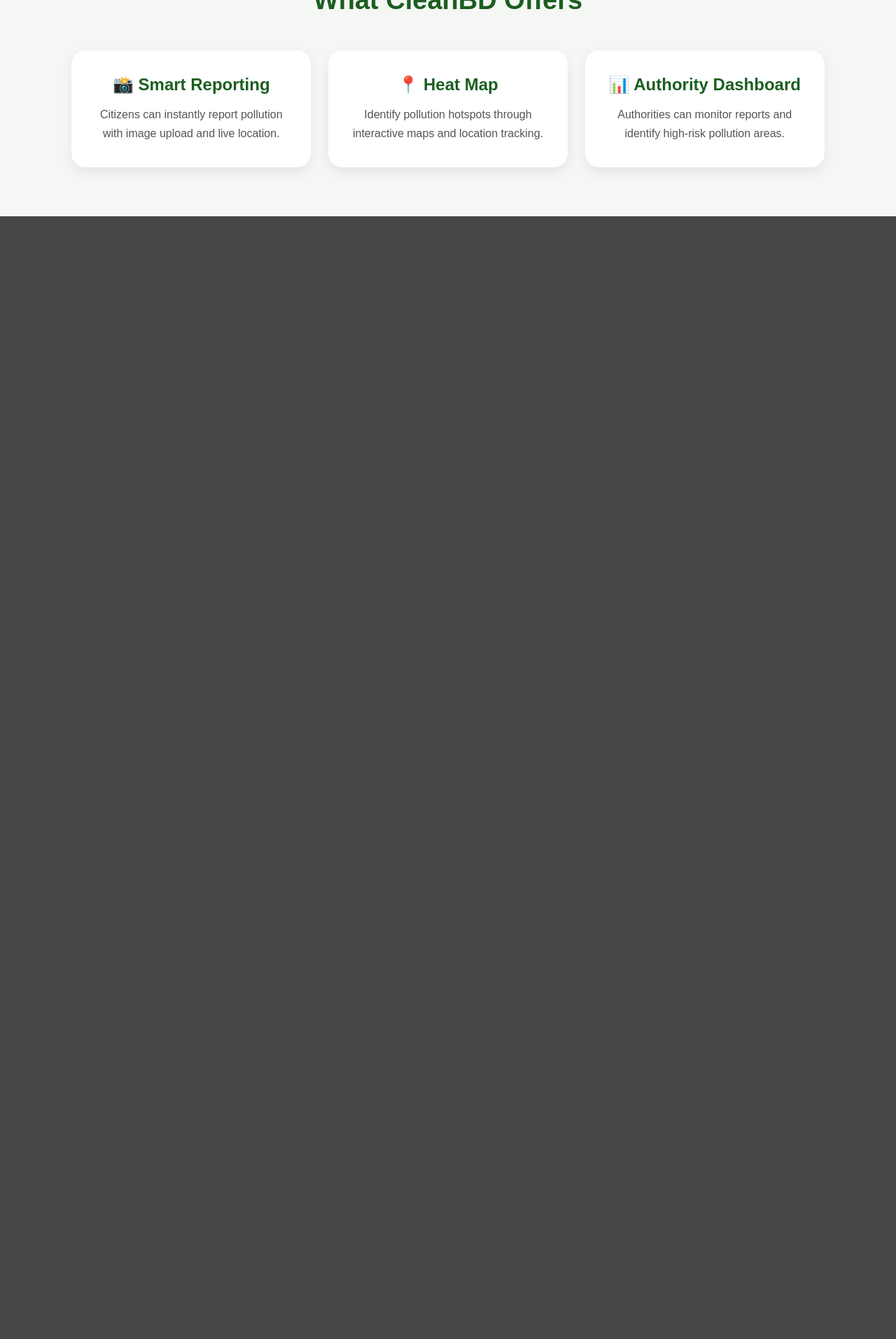
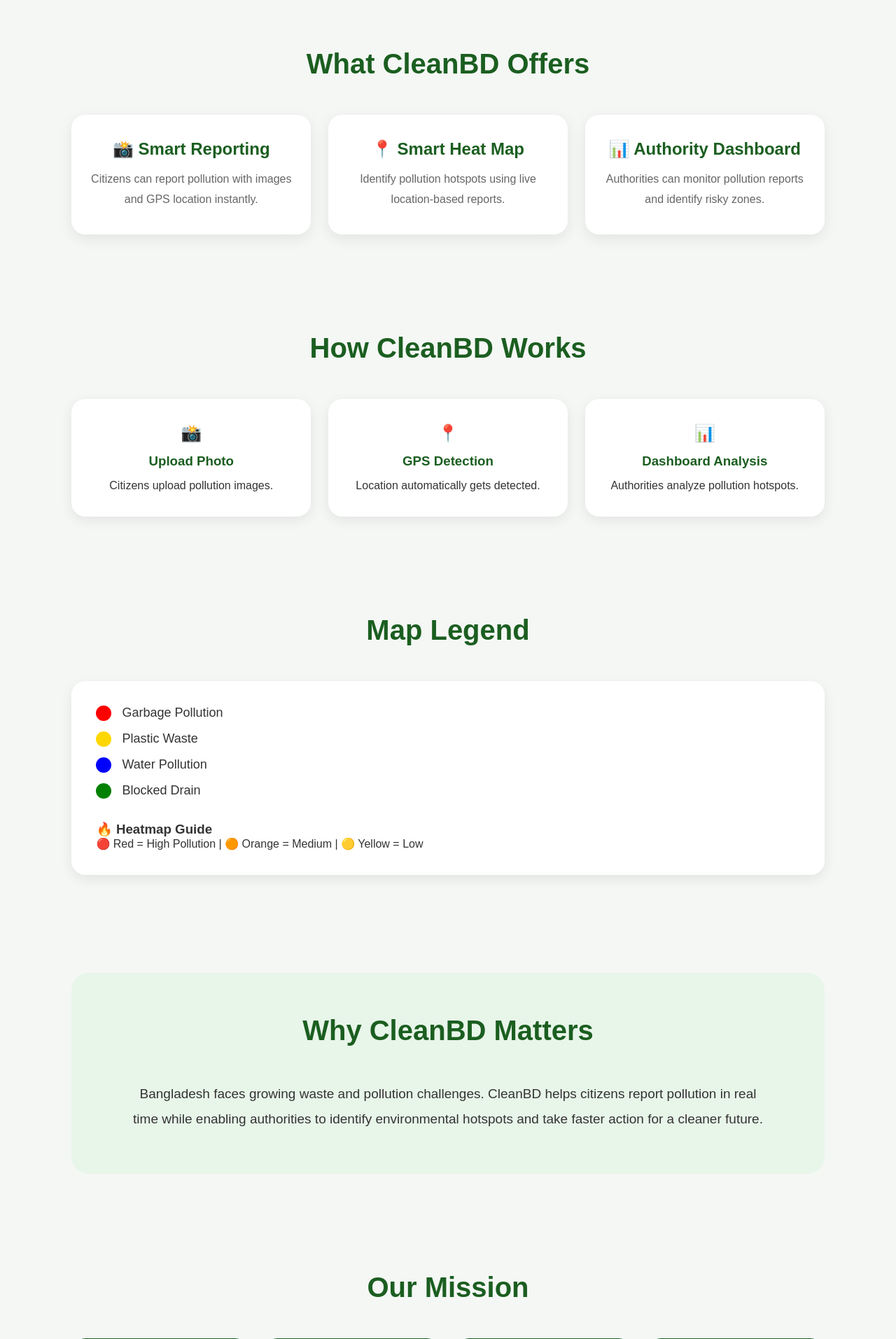
Before and after one commit to Hindol10/CleanBD, a Flask app: page / in a window 1280 px wide. Shown: the part 794-2707 px from the top of the page at 70% size. Before the commit the page ends 1103 px from the top, so only its background shows below. Run offline with Flask 3, Linux system fonts and the light colour scheme.

Commit message:
final homepage redesign

````diff
--- a/templates/home.html
+++ b/templates/home.html
@@ -1,11 +1,10 @@
+```html
 <!DOCTYPE html>
 <html lang="en">
 <head>
     <meta charset="UTF-8">
     <meta name="viewport" content="width=device-width, initial-scale=1.0">
     <title>CleanBD</title>
-
-    <link rel="stylesheet" href="{{ url_for('static', filename='css/style.css') }}">
 
     <style>
         *{
@@ -16,74 +15,88 @@
         }
 
         body{
-            background:#f5f7f5;
+            background:#f4f7f4;
+            color:#333;
         }
 
+        /* NAVBAR */
         nav{
             background:#1b5e20;
-            padding:15px 8%;
+            padding:18px 8%;
             display:flex;
             justify-content:space-between;
             align-items:center;
             color:white;
+            position:sticky;
+            top:0;
+            z-index:1000;
         }
 
         nav h2{
-            font-size:28px;
+            font-size:30px;
         }
 
         nav ul{
             list-style:none;
             display:flex;
-            gap:20px;
+            gap:25px;
         }
 
         nav ul li a{
             text-decoration:none;
             color:white;
             font-weight:bold;
+            transition:0.3s;
         }
 
-        /* HERO SECTION */
+        nav ul li a:hover{
+            color:#c8e6c9;
+        }
+
+        /* HERO */
         .hero{
             position:relative;
-            height:80vh;
+            height:88vh;
             background:
-            linear-gradient(rgba(0,0,0,0.55),
-            rgba(0,0,0,0.55)),
-            url('https://images.unsplash.com/photo-1621451537084-482c73073a0f?q=80&w=1400');
+            linear-gradient(
+            rgba(0,0,0,0.58),
+            rgba(0,0,0,0.58)),
+            url('https://images.unsplash.com/photo-1622737133809-d95047b9e673?q=80&w=1600');
             background-size:cover;
             background-position:center;
             display:flex;
+            justify-content:center;
             align-items:center;
-            justify-content:center;
             text-align:center;
             color:white;
             padding:20px;
         }
 
         .hero-content{
-            max-width:800px;
+            max-width:850px;
         }
 
         .hero h1{
-            font-size:52px;
-            margin-bottom:15px;
+            font-size:58px;
+            line-height:1.2;
+            margin-bottom:20px;
+            text-shadow:0 4px 15px rgba(0,0,0,0.3);
         }
 
         .hero p{
-            font-size:20px;
-            margin-bottom:30px;
-            line-height:1.7;
+            font-size:22px;
+            line-height:1.8;
+            margin-bottom:35px;
+            color:#f1f1f1;
         }
 
         .btn{
             display:inline-block;
-            padding:14px 30px;
             background:#43a047;
             color:white;
             text-decoration:none;
-            border-radius:40px;
+            padding:15px 35px;
+            border-radius:50px;
             font-size:18px;
             font-weight:bold;
             transition:0.3s;
@@ -93,18 +106,18 @@
             transform:scale(1.05);
         }
 
-        /* FEATURES */
-        .features{
+        section{
             padding:70px 8%;
-            text-align:center;
         }
 
         .section-title{
-            font-size:38px;
+            text-align:center;
             color:#1b5e20;
+            font-size:40px;
             margin-bottom:50px;
         }
 
+        /* CARDS */
         .card-container{
             display:grid;
             grid-template-columns:repeat(auto-fit,minmax(260px,1fr));
@@ -113,9 +126,10 @@
 
         .card{
             background:white;
+            padding:35px 25px;
             border-radius:20px;
-            padding:35px 25px;
-            box-shadow:0 6px 18px rgba(0,0,0,0.08);
+            text-align:center;
+            box-shadow:0 6px 20px rgba(0,0,0,0.08);
             transition:0.3s;
         }
 
@@ -130,29 +144,127 @@
         }
 
         .card p{
-            color:#555;
-            line-height:1.7;
+            color:#666;
+            line-height:1.8;
+        }
+
+        /* HOW IT WORKS */
+        .steps{
+            display:grid;
+            grid-template-columns:repeat(auto-fit,minmax(260px,1fr));
+            gap:25px;
+        }
+
+        .step{
+            background:white;
+            border-radius:20px;
+            text-align:center;
+            padding:35px;
+            box-shadow:0 5px 18px rgba(0,0,0,0.08);
+        }
+
+        .step h3{
+            color:#1b5e20;
+            margin:15px 0;
+        }
+
+        /* LEGEND */
+        .legend{
+            background:white;
+            border-radius:20px;
+            padding:35px;
+            box-shadow:0 6px 18px rgba(0,0,0,0.08);
+        }
+
+        .legend-item{
+            display:flex;
+            align-items:center;
+            margin-bottom:15px;
+            font-size:18px;
+        }
+
+        .dot{
+            width:22px;
+            height:22px;
+            border-radius:50%;
+            margin-right:15px;
+        }
+
+        /* WHY */
+        .why{
+            text-align:center;
+            background:#e8f5e9;
+            border-radius:25px;
+            padding:60px 30px;
+        }
+
+        .why p{
+            font-size:19px;
+            line-height:1.9;
+            max-width:900px;
+            margin:auto;
+        }
+
+        /* STATS */
+        .stats{
+            display:grid;
+            grid-template-columns:repeat(auto-fit,minmax(200px,1fr));
+            gap:20px;
+        }
+
+        .stat-box{
+            background:#1b5e20;
+            color:white;
+            text-align:center;
+            border-radius:20px;
+            padding:35px;
+        }
+
+        .stat-box h2{
+            font-size:38px;
+        }
+
+        .stat-box p{
+            margin-top:10px;
+        }
+
+        footer{
+            background:#1b5e20;
+            color:white;
+            text-align:center;
+            padding:25px;
+            margin-top:50px;
         }
 
         @media(max-width:768px){
 
+            nav{
+                flex-direction:column;
+                gap:12px;
+            }
+
+            nav ul{
+                flex-wrap:wrap;
+                justify-content:center;
+            }
+
             .hero{
-                height:70vh;
+                height:75vh;
             }
 
             .hero h1{
-                font-size:34px;
+                font-size:35px;
             }
 
             .hero p{
-                font-size:16px;
+                font-size:17px;
             }
 
-            nav{
-                flex-direction:column;
-                gap:10px;
+            .section-title{
+                font-size:30px;
             }
         }
+
     </style>
 </head>
 
@@ -171,7 +283,7 @@
 
     <section class="hero">
         <div class="hero-content">
-            <h1>Smart Waste & Pollution Reporting</h1>
+            <h1>Transforming Pollution Reports Into Cleaner Communities</h1>
 
             <p>
                 Help make Bangladesh cleaner by reporting
@@ -185,41 +297,133 @@
         </div>
     </section>
 
-    <section class="features">
-
-        <h2 class="section-title">
-            What CleanBD Offers
-        </h2>
+    <section>
+        <h2 class="section-title">What CleanBD Offers</h2>
 
         <div class="card-container">
 
             <div class="card">
                 <h3>📸 Smart Reporting</h3>
-                <p>
-                    Citizens can instantly report pollution
-                    with image upload and live location.
-                </p>
+                <p>Citizens can report pollution with images and GPS location instantly.</p>
             </div>
 
             <div class="card">
-                <h3>📍 Heat Map</h3>
-                <p>
-                    Identify pollution hotspots through
-                    interactive maps and location tracking.
-                </p>
+                <h3>📍 Smart Heat Map</h3>
+                <p>Identify pollution hotspots using live location-based reports.</p>
             </div>
 
             <div class="card">
                 <h3>📊 Authority Dashboard</h3>
-                <p>
-                    Authorities can monitor reports and
-                    identify high-risk pollution areas.
-                </p>
+                <p>Authorities can monitor pollution reports and identify risky zones.</p>
             </div>
 
         </div>
+    </section>
 
+    <section>
+        <h2 class="section-title">How CleanBD Works</h2>
+
+        <div class="steps">
+
+            <div class="step">
+                <h2>📸</h2>
+                <h3>Upload Photo</h3>
+                <p>Citizens upload pollution images.</p>
+            </div>
+
+            <div class="step">
+                <h2>📍</h2>
+                <h3>GPS Detection</h3>
+                <p>Location automatically gets detected.</p>
+            </div>
+
+            <div class="step">
+                <h2>📊</h2>
+                <h3>Dashboard Analysis</h3>
+                <p>Authorities analyze pollution hotspots.</p>
+            </div>
+
+        </div>
     </section>
+
+    <section>
+        <h2 class="section-title">Map Legend</h2>
+
+        <div class="legend">
+
+            <div class="legend-item">
+                <div class="dot" style="background:red;"></div>
+                Garbage Pollution
+            </div>
+
+            <div class="legend-item">
+                <div class="dot" style="background:gold;"></div>
+                Plastic Waste
+            </div>
+
+            <div class="legend-item">
+                <div class="dot" style="background:blue;"></div>
+                Water Pollution
+            </div>
+
+            <div class="legend-item">
+                <div class="dot" style="background:green;"></div>
+                Blocked Drain
+            </div>
+
+            <br>
+
+            <h3>🔥 Heatmap Guide</h3>
+            <p>🔴 Red = High Pollution | 🟠 Orange = Medium | 🟡 Yellow = Low</p>
+
+        </div>
+    </section>
+
+    <section>
+        <div class="why">
+            <h2 class="section-title">Why CleanBD Matters</h2>
+
+            <p>
+                Bangladesh faces growing waste and pollution challenges.
+                CleanBD helps citizens report pollution in real time
+                while enabling authorities to identify environmental
+                hotspots and take faster action for a cleaner future.
+            </p>
+        </div>
+    </section>
+
+    <section>
+        <h2 class="section-title">Our Mission</h2>
+
+        <div class="stats">
+
+            <div class="stat-box">
+                <h2>4+</h2>
+                <p>Pollution Types</p>
+            </div>
+
+            <div class="stat-box">
+                <h2>24/7</h2>
+                <p>Live Monitoring</p>
+            </div>
+
+            <div class="stat-box">
+                <h2>GPS</h2>
+                <p>Location Tracking</p>
+            </div>
+
+            <div class="stat-box">
+                <h2>AI</h2>
+                <p>Smart Detection</p>
+            </div>
+
+        </div>
+    </section>
+
+    <footer>
+        © 2026 CleanBD | Smart Environmental Monitoring Platform
+    </footer>
 
 </body>
 </html>
+```
````
